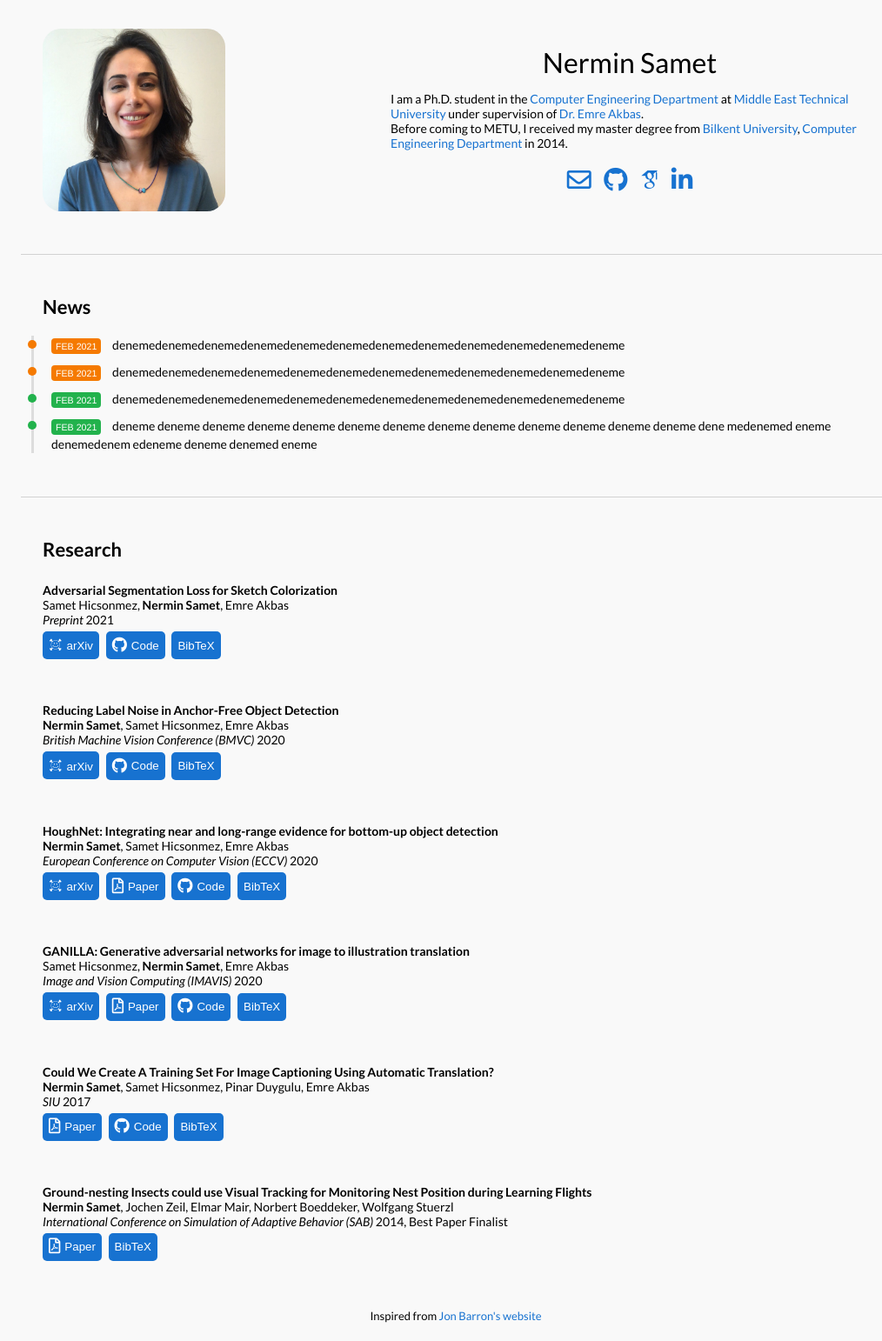
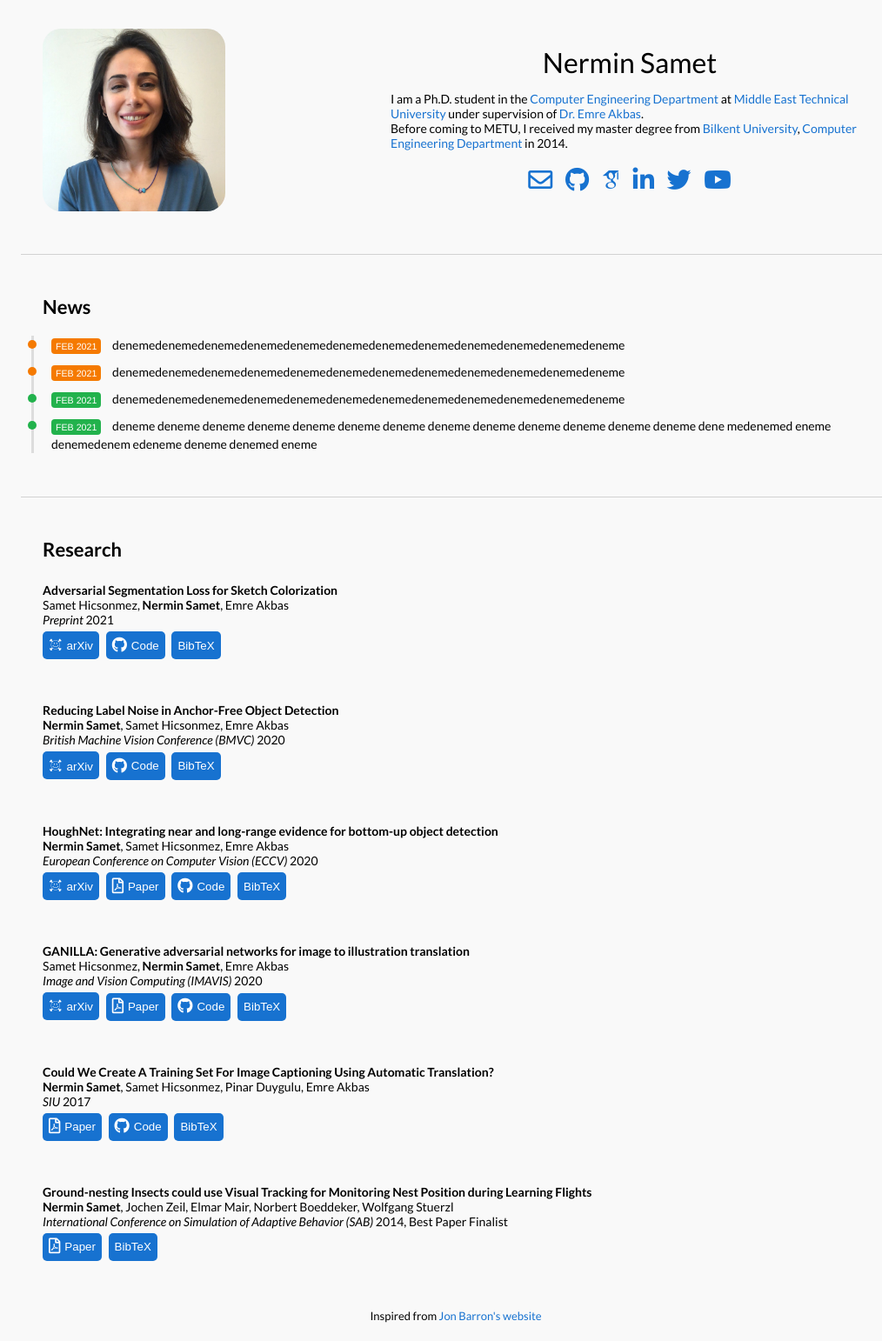
Before and after one commit to nerminsamet/nerminsamet.github.io, a Jekyll site: the page built from _posts/news/2021-02-18-test1.markdown, in a window 1280 px wide. Shown: the whole page at 87% size, without its empty margins (116-1130 px from the left). Built offline with Jekyll 4.4.1, drawn with Linux system fonts in a browser that asks for light colours; some web fonts are replaced.

Commit message:
twitter and youtube added to intro

```diff
--- a/_layouts/default.html
+++ b/_layouts/default.html
@@ -42,6 +42,8 @@
                   <a href="https://github.com/nerminsamet" target="_blank"><i class="fab fa-github fa-2x"></i></a>
                   <a href="https://scholar.google.com.tr/citations?user=kEVeHU0AAAAJ" target="_blank"><i class="ai ai-google-scholar fa-2x"></i></a>
                   <a href="https://www.linkedin.com/in/nermin-samet-a70007156" target="_blank"><i class="fab fa-linkedin-in fa-2x"></i></a>
+                  <a href="https://twitter.com/nemka_" target="_blank"><i class="fab fa-twitter fa-2x"></i></a>
+                  <a href="https://www.youtube.com/user/nemka911" target="_blank"><i class="fab fa-youtube fa-2x"></i></a>
                 </div>
               </p>
             </td>
```
